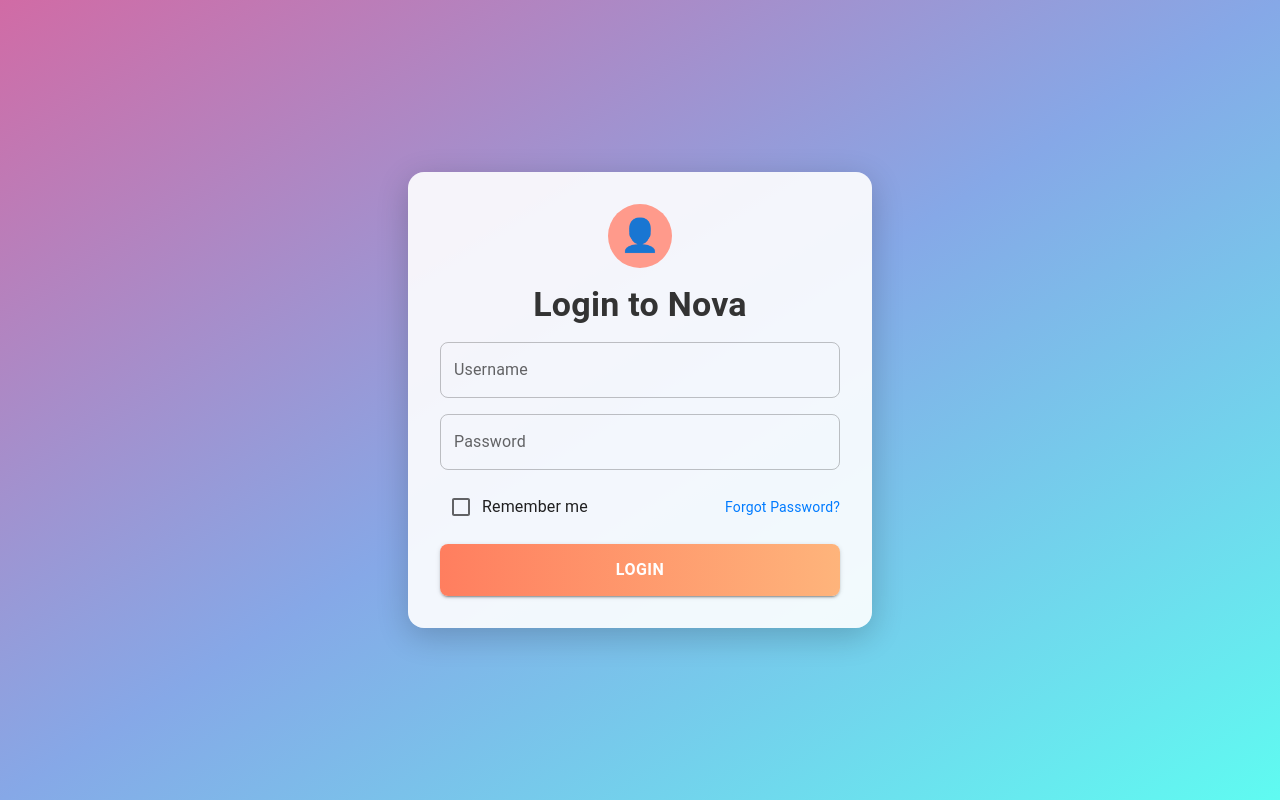
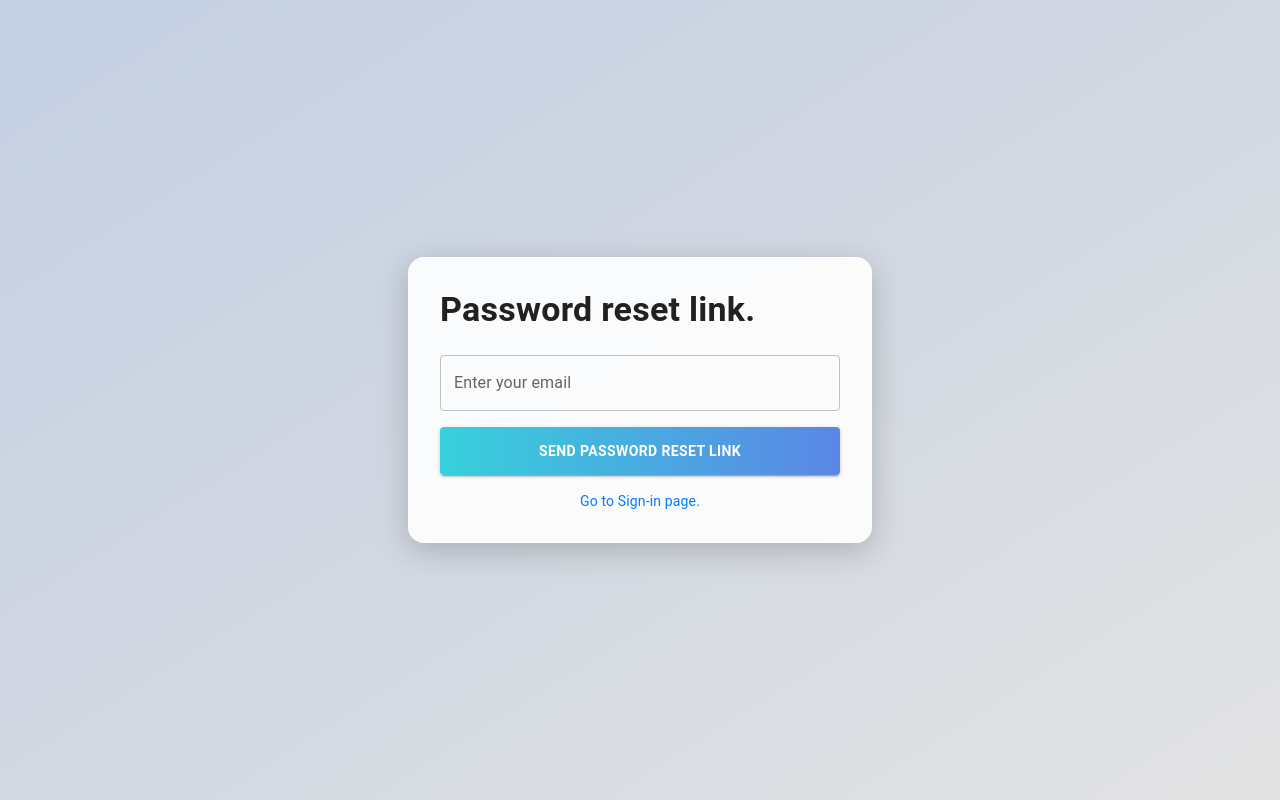
Before and after one commit to Shammi21/transaction_aap, a React (Create React App) app in the folder frontend/: page /forgot-password in a window 1280 px wide. Before the commit this address led to /. Built offline with nearby package versions, Linux system fonts and the light colour scheme.

Commit message:
forgot password page added

```diff
--- a/frontend/src/App.js
+++ b/frontend/src/App.js
@@ -7,12 +7,14 @@ import CardDetailsPage from './components/CardDetailsPage';
 import BankDetailsPage from './components/BankDetailsPage';
 import UploadReceiptsPage from './components/UploadReceiptsPage';
 import TransactionsPage from './components/TransactionsPage';
+import ForgotPasswordPage from './components/ForgotPasswordPage';
 const App = () => {
   return (
     <Router>
       <Routes>
         {/* Public Routes */}
         <Route path="/" element={<LoginPage />} />
+        <Route path="/forgot-password" element={<ForgotPasswordPage />} />
 
         {/* Protected Routes */}
         <Route path="/dashboard" element={<Dashboard />} />
--- /dev/null
+++ b/frontend/src/components/ForgotPasswordPage.js
@@ -0,0 +1,76 @@
+import React, { useState } from "react";
+import { TextField, Button, Box, Typography, Paper } from "@mui/material";
+
+const ForgotPasswordPage = () => {
+  const [email, setEmail] = useState("");
+
+  const handlePasswordReset = () => {
+    if (email) {
+      console.log(`Password reset link sent to: ${email}`);
+      alert("A password reset link has been sent to your email.");
+    } else {
+      alert("Please enter a valid email address.");
+    }
+  };
+
+  return (
+    <Box
+      sx={{
+        minHeight: "100vh",
+        display: "flex",
+        justifyContent: "center",
+        alignItems: "center",
+        background: "linear-gradient(to bottom right, #c3cfe2, #e2e2e2)", // gradient background
+      }}
+    >
+      <Paper
+        elevation={8}
+        sx={{
+          padding: 4,
+          borderRadius: "16px",
+          maxWidth: 400,
+          width: "100%",
+          background: "rgba(255, 255, 255, 0.9)",
+          boxShadow: "0 8px 32px rgba(0, 0, 0, 0.2)",
+        }}
+      >
+        <Typography variant="h4" sx={{ fontWeight: "bold", marginBottom: 3 }}>
+          Password reset link.
+        </Typography>
+        <TextField
+          fullWidth
+          variant="outlined"
+          label="Enter your email"
+          value={email}
+          onChange={(e) => setEmail(e.target.value)}
+          sx={{ marginBottom: 2 }}
+        />
+        <Button
+          fullWidth
+          variant="contained"
+          sx={{
+            background: "linear-gradient(to right, #36d1dc, #5b86e5)",
+            color: "#fff",
+            fontWeight: "bold",
+            padding: "12px",
+            "&:hover": {
+              background: "linear-gradient(to right, #5b86e5, #36d1dc)",
+            },
+          }}
+          onClick={handlePasswordReset}
+        >
+          Send password reset link
+        </Button>
+        <Typography
+          variant="body2"
+          sx={{ marginTop: 2, textAlign: "center", color: "#007BFF", cursor: "pointer" }}
+          onClick={() => window.history.back()} // Navigate back to login
+        >
+          Go to Sign-in page.
+        </Typography>
+      </Paper>
+    </Box>
+  );
+};
+
+export default ForgotPasswordPage;
--- a/frontend/src/components/LoginPage.js
+++ b/frontend/src/components/LoginPage.js
@@ -1,15 +1,25 @@
 import React, { useState } from "react";
-import { TextField, Button, Box, Typography, Checkbox, FormControlLabel, Paper, Grid } from "@mui/material";
+import { TextField, Button, Box, Typography, Checkbox, FormControlLabel, Paper, Grid, CircularProgress } from "@mui/material";
 import { useNavigate } from "react-router-dom";
 
 const LoginPage = () => {
   const [username, setUsername] = useState("");
   const [password, setPassword] = useState("");
+  const [loading, setLoading] = useState(false);
   const navigate = useNavigate();
 
   const handleSubmit = (e) => {
     e.preventDefault();
 
+    // Basic validation
+    if (!username || !password) {
+      alert("Please fill in both fields.");
+      return;
+    }
+
+    // Simulate loading for login process
+    setLoading(true);
+    setTimeout(() => {
       const validUsername = "test";
       const validPassword = "123";
 
@@ -19,6 +29,8 @@ const LoginPage = () => {
       } else {
         alert("Invalid username or password");
       }
+      setLoading(false);
+    }, 1500); // Simulate a network delay
   };
 
   return (
@@ -28,7 +40,7 @@ const LoginPage = () => {
         display: "flex",
         justifyContent: "center",
         alignItems: "center",
-        background: "linear-gradient(to bottom right, #d16ba5, #86a8e7, #5ffbf1)", // gradient background
+        background: "linear-gradient(to bottom right, #d16ba5, #86a8e7, #5ffbf1)", // Gradient background
       }}
     >
       <Paper
@@ -121,7 +133,11 @@ const LoginPage = () => {
                   label="Remember me"
                   sx={{ margin: 0 }}
                 />
-                <Typography variant="body2" sx={{ color: "#007BFF", cursor: "pointer" }}>
+                <Typography
+                  variant="body2"
+                  sx={{ color: "#007BFF", cursor: "pointer" }}
+                  onClick={() => navigate("/forgot-password")} // Navigate to forgot password page
+                >
                   Forgot Password?
                 </Typography>
               </Grid>
@@ -132,6 +148,7 @@ const LoginPage = () => {
                   fullWidth
                   type="submit"
                   variant="contained"
+                  disabled={loading}
                   sx={{
                     background: "linear-gradient(to right, #ff7e5f, #feb47b)",
                     padding: "12px",
@@ -144,7 +161,7 @@ const LoginPage = () => {
                     },
                   }}
                 >
-                  Login
+                  {loading ? <CircularProgress size={24} sx={{ color: "#fff" }} /> : "Login"}
                 </Button>
               </Grid>
             </Grid>
```
Lines whose indentation alone changed are shown as unchanged.
